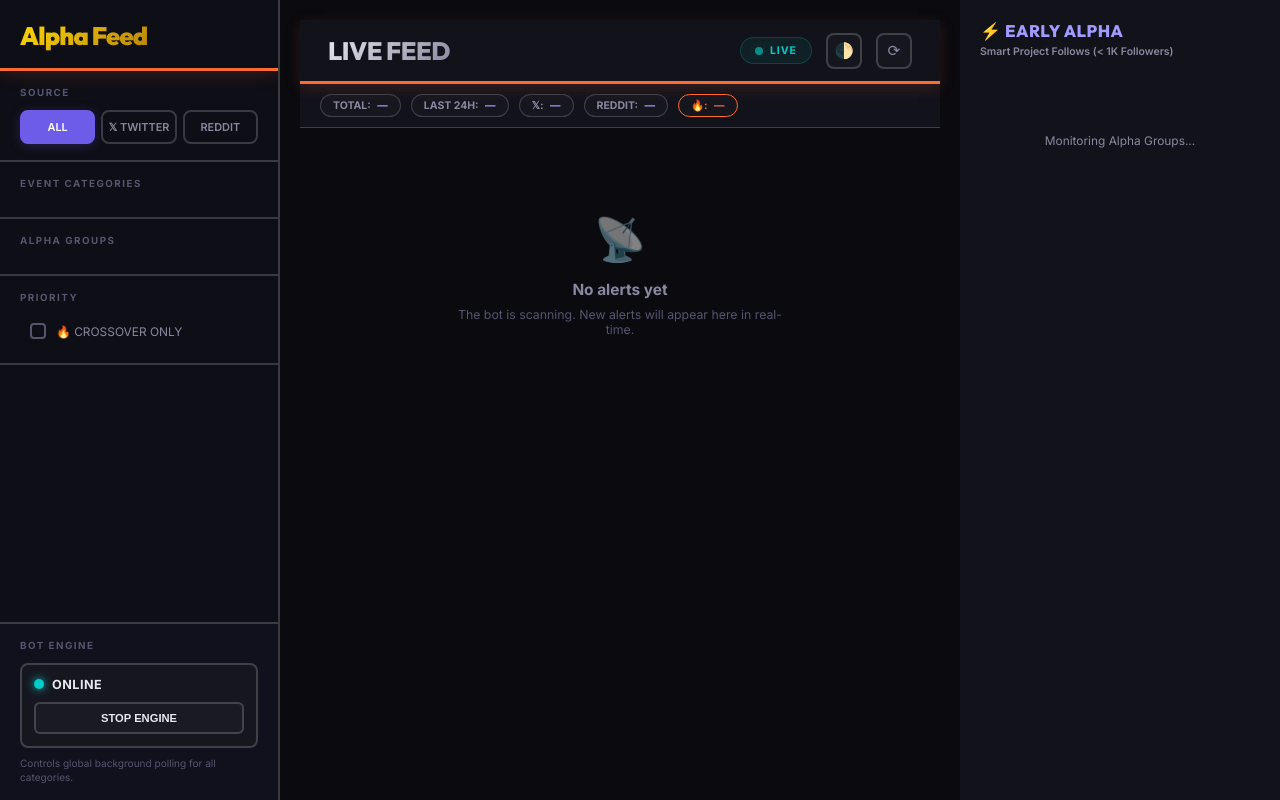
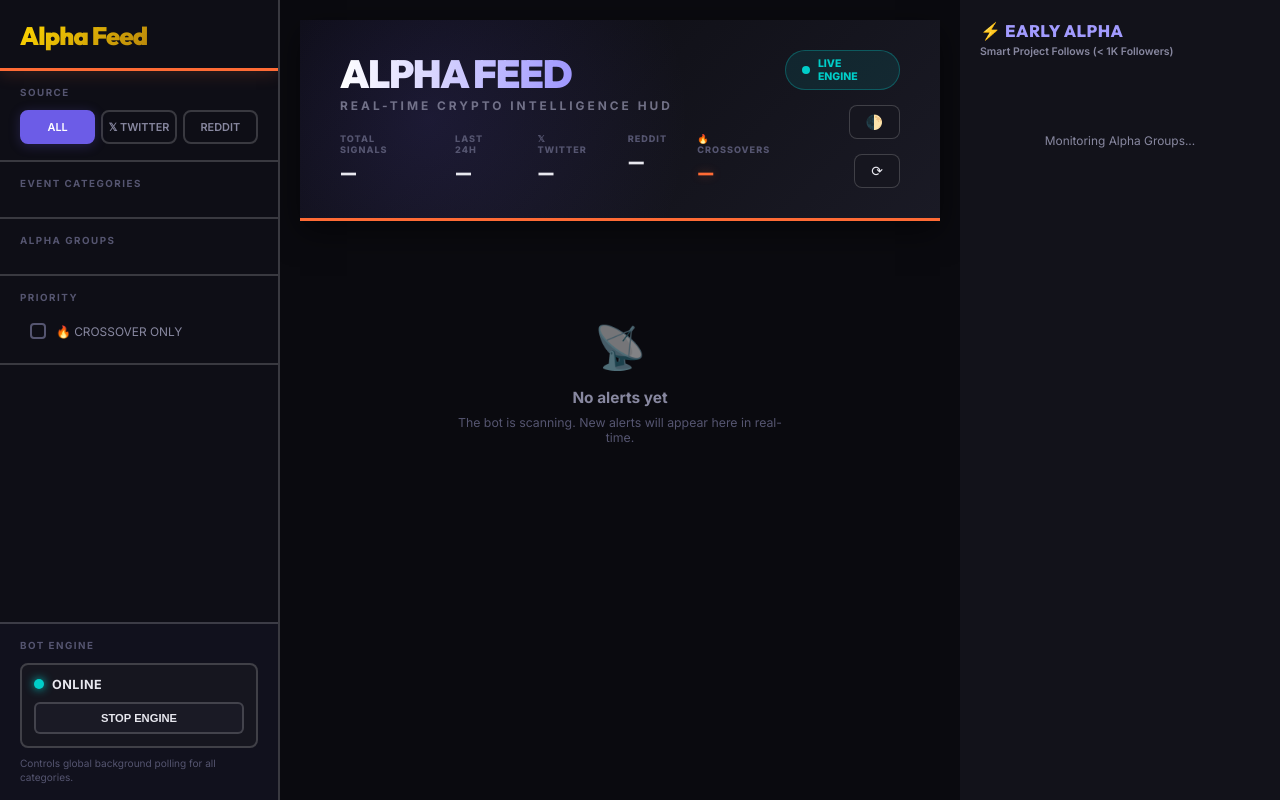
Before and after one commit to 0xRyuuki/telegram-twitter-bot, a plain HTML site: page static/index.html in a window 1280 px wide. Drawn offline with Linux system fonts and the light colour scheme; no server answers.

Commit message:
Implement Grand Alpha Hero Banner with HUD stats

```diff
--- a/static/index.html
+++ b/static/index.html
@@ -8,7 +8,7 @@
     <link rel="preconnect" href="https://fonts.googleapis.com">
     <link rel="preconnect" href="https://fonts.gstatic.com" crossorigin>
     <link href="https://fonts.googleapis.com/css2?family=Inter:wght@400;500;600;700;800&family=Outfit:wght@500;600;700;800;900&display=swap" rel="stylesheet">
-    <link rel="stylesheet" href="/static/style.css?v=2.8">
+    <link rel="stylesheet" href="/static/style.css?v=2.9">
 </head>
 <body>
 
@@ -75,28 +75,49 @@
     <div class="content-wrapper">
         <!-- MAIN CONTENT -->
         <main class="main-content">
-            <!-- Top Bar -->
-            <header class="topbar">
-                <button class="menu-toggle" id="menuToggle">☰</button>
-                <h1 class="page-title">Live Feed</h1>
-                <div class="topbar-actions">
-                    <div class="live-indicator" id="liveIndicator">
+            <!-- GRAND HERO BANNER -->
+            <header class="hero-banner">
+                <div class="hero-bg-glow"></div>
+                <div class="hero-content">
+                    <div class="hero-branding">
+                        <h1 class="hero-title">ALPHA FEED</h1>
+                        <div class="hero-tagline">REAL-TIME CRYPTO INTELLIGENCE HUD</div>
+                    </div>
+
+                    <div class="hero-stats-hud">
+                        <div class="hud-item">
+                            <span class="hud-label">TOTAL SIGNALS</span>
+                            <span class="hud-value" id="statTotal">—</span>
+                        </div>
+                        <div class="hud-item">
+                            <span class="hud-label">LAST 24H</span>
+                            <span class="hud-value" id="statToday">—</span>
+                        </div>
+                        <div class="hud-item">
+                            <span class="hud-label">𝕏 TWITTER</span>
+                            <span class="hud-value" id="statTwitter">—</span>
+                        </div>
+                        <div class="hud-item">
+                            <span class="hud-label">REDDIT</span>
+                            <span class="hud-value" id="statReddit">—</span>
+                        </div>
+                        <div class="hud-item highlight">
+                            <span class="hud-label">🔥 CROSSOVERS</span>
+                            <span class="hud-value" id="statCrossovers">—</span>
+                        </div>
+                    </div>
+                </div>
+
+                <div class="hero-actions">
+                    <div class="live-status">
                         <span class="live-dot"></span>
-                        <span>LIVE</span>
+                        LIVE ENGINE
                     </div>
-                    <button class="refresh-btn" id="themeToggle" title="Toggle Dark/Light Mode">🌓</button>
-                    <button class="refresh-btn" id="refreshBtn" title="Refresh now">⟳</button>
+                    <button class="hero-btn" id="themeToggle" title="Toggle Mode">🌓</button>
+                    <button class="hero-btn" id="refreshBtn" title="Refresh Feed">⟳</button>
+                    <button class="menu-toggle" id="menuToggle">☰</button>
                 </div>
             </header>
-
-            <!-- Slim Stats Ribbon -->
-            <div class="slim-stats">
-                <div class="s-pill">TOTAL: <span id="statTotal">—</span></div>
-                <div class="s-pill">LAST 24H: <span id="statToday">—</span></div>
-                <div class="s-pill">𝕏: <span id="statTwitter">—</span></div>
-                <div class="s-pill">REDDIT: <span id="statReddit">—</span></div>
-                <div class="s-pill highlight">🔥: <span id="statCrossovers">—</span></div>
-            </div>
 
             <!-- Feed -->
             <div class="feed-container" id="feedContainer">
@@ -130,6 +151,6 @@
         </aside>
     </div>
 
-    <script src="/static/app.js?v=2.8"></script>
+    <script src="/static/app.js?v=2.9"></script>
 </body>
 </html>
--- a/static/style.css
+++ b/static/style.css
@@ -337,117 +337,143 @@ body {
     padding: 4px;
 }
 
-.topbar {
-    height: var(--topbar-height);
+/* ============ GRAND HERO BANNER ============ */
+.hero-banner {
+    background: linear-gradient(135deg, #0a0a0f 0%, #1a1a25 100%);
+    border-bottom: 3px solid var(--fire);
+    padding: 30px 40px;
+    position: sticky;
+    top: 0;
+    z-index: 100;
+    display: flex;
+    justify-content: space-between;
+    align-items: center;
+    box-shadow: 0 10px 30px rgba(0, 0, 0, 0.5);
+    min-height: 160px;
+}
+
+.hero-bg-glow {
+    position: absolute;
+    top: 0;
+    left: 0;
+    width: 100%;
+    height: 100%;
+    background: radial-gradient(circle at 20% 50%, rgba(108, 92, 231, 0.15), transparent 50%);
+    pointer-events: none;
+}
+
+.hero-content {
+    display: flex;
+    flex-direction: column;
+    gap: 20px;
+    z-index: 1;
+}
+
+.hero-branding {
+    display: flex;
+    flex-direction: column;
+}
+
+.hero-title {
+    font-family: 'Outfit', sans-serif;
+    font-size: 2.8rem;
+    font-weight: 900;
+    margin: 0;
+    line-height: 1;
+    letter-spacing: -1.5px;
+    background: linear-gradient(to right, #ffffff 0%, #a29bfe 50%, #6c5ce7 100%);
+    -webkit-background-clip: text;
+    -webkit-text-fill-color: transparent;
+    text-transform: uppercase;
+}
+
+.hero-tagline {
+    font-size: 0.85rem;
+    color: var(--text-secondary);
+    font-weight: 700;
+    letter-spacing: 3px;
+    margin-top: 5px;
+    opacity: 0.8;
+}
+
+.hero-stats-hud {
+    display: flex;
+    gap: 30px;
+}
+
+.hud-item {
+    display: flex;
+    flex-direction: column;
+}
+
+.hud-label {
+    font-size: 0.65rem;
+    font-weight: 800;
+    color: var(--text-muted);
+    letter-spacing: 1px;
+    margin-bottom: 4px;
+}
+
+.hud-value {
+    font-family: 'Outfit', sans-serif;
+    font-size: 1.4rem;
+    font-weight: 800;
+    color: var(--text-primary);
+}
+
+.hud-item.highlight .hud-value {
+    color: var(--fire);
+    text-shadow: 0 0 10px var(--fire-glow);
+}
+
+.hero-actions {
+    display: flex;
+    flex-direction: column;
+    align-items: flex-end;
+    gap: 15px;
+    z-index: 1;
+}
+
+.live-status {
     display: flex;
     align-items: center;
-    padding: 0 28px;
-    border-bottom: 3px solid var(--fire); /* Full bold orange separator */
-    background: var(--bg-secondary);
-    position: sticky;
-    top: 0;
-    z-index: 50;
-    gap: 16px;
-    box-shadow: 0 4px 15px rgba(255, 107, 53, 0.15);
-}
-
-
-
-.page-title {
-    font-family: 'Outfit', sans-serif;
-    font-size: 1.8rem;
+    gap: 8px;
+    background: rgba(0, 206, 201, 0.1);
+    border: 1px solid rgba(0, 206, 201, 0.3);
+    padding: 6px 16px;
+    border-radius: 30px;
+    font-size: 0.75rem;
     font-weight: 800;
-    letter-spacing: -0.5px;
-    text-transform: uppercase;
-    position: relative;
-    color: var(--text-primary);
-    background: linear-gradient(135deg, var(--text-primary), var(--text-secondary));
-    -webkit-background-clip: text;
-    -webkit-text-fill-color: transparent;
-    background-clip: text;
-}
-
-
-.topbar-actions {
-    margin-left: auto;
-    display: flex;
-    align-items: center;
-    gap: 14px;
-}
-
-.live-indicator {
-    display: flex;
-    align-items: center;
-    gap: 7px;
-    font-size: 0.75rem;
-    font-weight: 700;
     color: var(--success);
-    letter-spacing: 1px;
-    background: rgba(0, 206, 201, 0.08);
-    padding: 6px 14px;
-    border-radius: 20px;
-    border: 1px solid rgba(0, 206, 201, 0.2);
 }
 
 .live-dot {
     width: 8px;
     height: 8px;
+    background: var(--success);
     border-radius: 50%;
-    background: var(--success);
-    animation: pulse 2.1s infinite;
+    animation: pulse 2s infinite;
 }
 
-@keyframes pulse {
-    0%, 100% { opacity: 1; box-shadow: 0 0 0 0 rgba(0, 206, 201, 0.5); }
-    50% { opacity: 0.6; box-shadow: 0 0 0 6px rgba(0, 206, 201, 0); }
+.hero-btn {
+    background: var(--bg-card);
+    border: 1px solid var(--border);
+    color: var(--text-primary);
+    padding: 8px 16px;
+    border-radius: var(--radius-sm);
+    cursor: pointer;
+    font-size: 1rem;
+    transition: all 0.2s ease;
 }
 
-.refresh-btn {
-    background: var(--bg-card);
-    border: 2px solid var(--border);
-    color: var(--text-secondary);
-    width: 36px;
-    height: 36px;
-    border-radius: var(--radius-sm);
-    font-size: 1.1rem;
-    cursor: pointer;
-    transition: all 0.2s ease;
-    display: flex;
-    align-items: center;
-    justify-content: center;
-}
-
-.refresh-btn:hover {
+.hero-btn:hover {
     background: var(--accent);
-    color: white;
     border-color: var(--accent);
 }
 
-.refresh-btn.spinning {
-    animation: spin 0.6s ease;
+.feed-container {
+    padding: 30px 40px;
 }
-
-@keyframes spin {
-    from { transform: rotate(0deg); }
-    to { transform: rotate(360deg); }
-}
-
-/* Stats Bar */
-.stats-bar {
-    display: flex;
-    gap: 12px;
-    padding: 20px 28px;
-    border-bottom: 2px solid var(--border);
-    background: var(--bg-secondary);
-    overflow-x: auto;
-}
-
-.stat-card {
-    flex: 1;
-    min-width: 110px;
-    background: var(--bg-card);
-    border: 3px solid var(--blue); /* BOLD BLUE border */
-    border-radius: var(--radius);
     padding: 16px 18px;
     text-align: center;
     box-shadow: 0 4px 15px var(--blue-glow);
@@ -1018,40 +1044,3 @@ body {
     margin-top: 8px;
     line-height: 1.4;
 }
-.slim-stats {
-    display: flex;
-    gap: 10px;
-    padding: 10px 20px;
-    background: var(--bg-secondary);
-    border-bottom: 1px solid var(--border);
-    overflow-x: auto;
-    white-space: nowrap;
-}
-
-.s-pill {
-    background: var(--bg-card);
-    border: 1px solid var(--border);
-    padding: 4px 12px;
-    border-radius: 20px;
-    font-size: 0.75rem;
-    font-weight: 700;
-    color: var(--text-secondary);
-}
-
-.s-pill span {
-    color: var(--accent-light);
-    margin-left: 4px;
-}
-
-.s-pill.highlight {
-    border-color: var(--fire);
-    color: var(--fire);
-}
-
-.s-pill.highlight span {
-    color: var(--fire);
-}
-
-.feed-container {
-    padding-top: 5px;
-}
```
